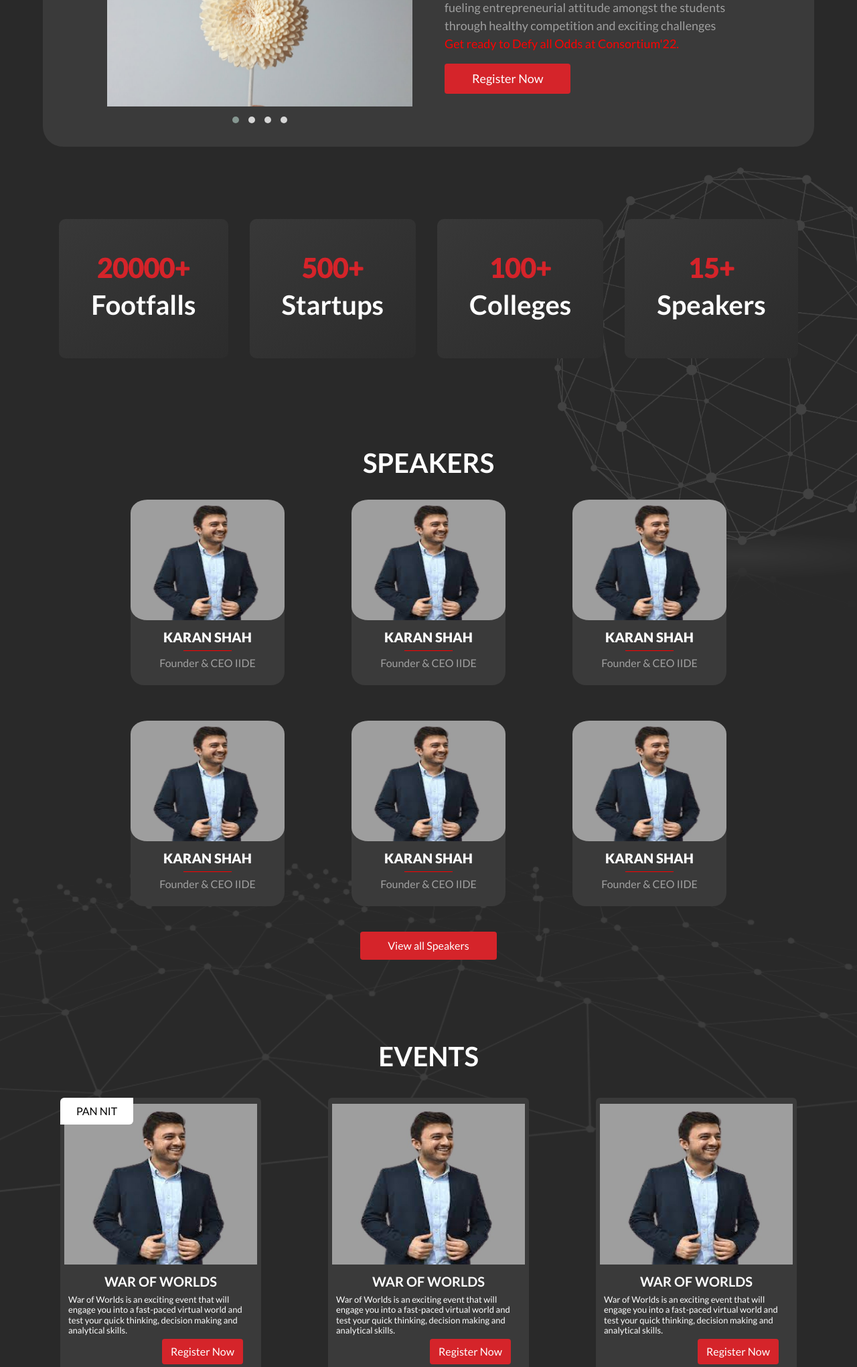
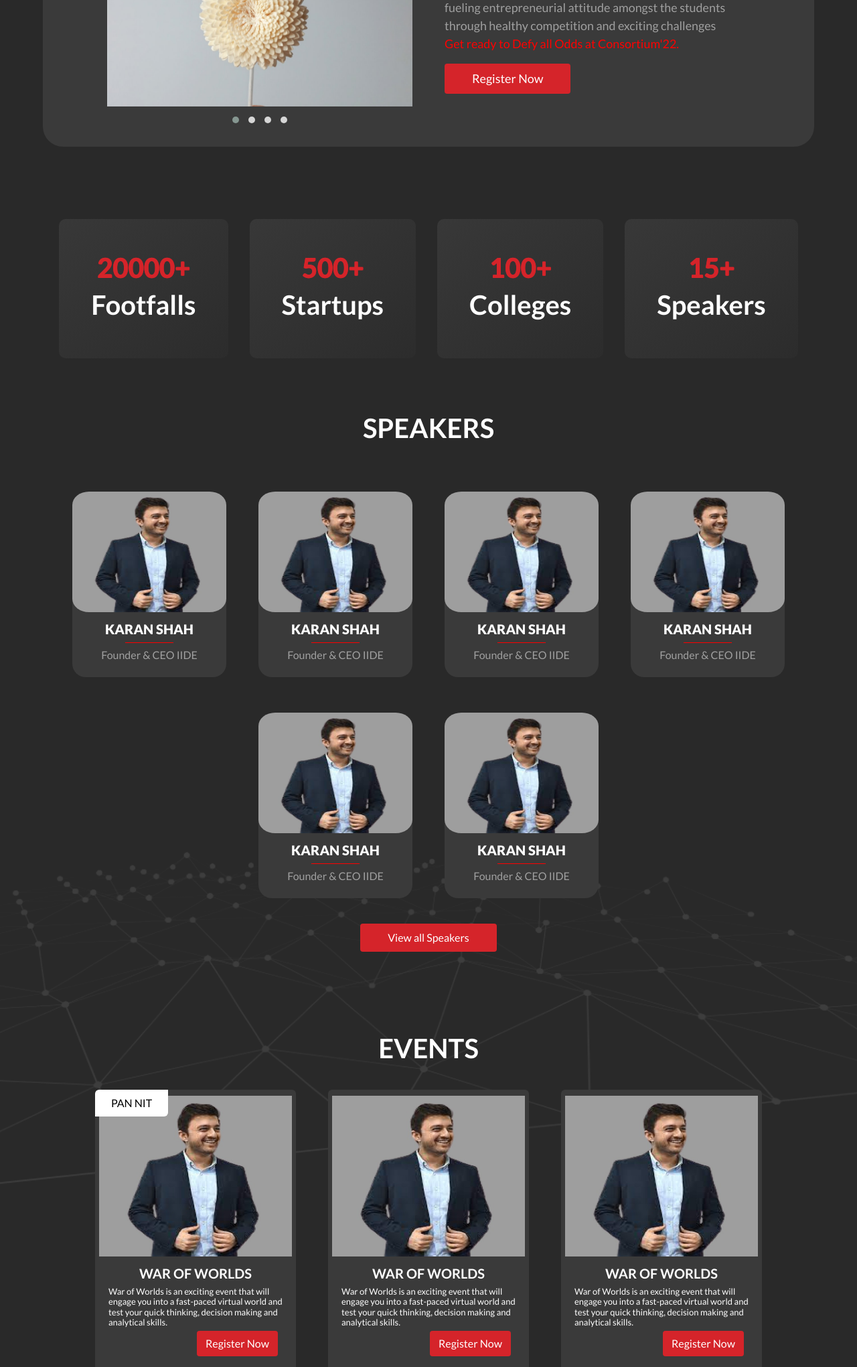
Before and after one commit to asachkahitari/consortium2022, a PHP site: page / in a window 1280 px wide. Shown: the part 888-2929 px from the top of the page at 67% size. Run offline with PHP 8.4, Linux system fonts and the light colour scheme.

Commit message:
Update index.php

```diff
--- a/index.php
+++ b/index.php
@@ -71,68 +71,68 @@
 
 
     <!-- STATS CARDS  -->
-    <div class="row align-items-center " style="margin: 100px 0;">
-        <div class="col-12 col-md-6 col-lg-3 stats p-5 my-2 mx-3">
-            <h1>20000+</h1>
+    <div class="row align-items-center " style="margin-top: 100px;">
+        <div class="col-12 col-md-6 col-lg-3 stats p-5 my-2 mx-3" id="counter">
+            <h1><span class="counter-value" data-count="20000"></span><span>+</span></h1>
             <h2>Footfalls</h2>
         </div>
-        <div class="col-12 col-md-6 col-lg-3 stats p-5 my-2 mx-3">
-            <h1>500+</h1>
+        <div class="col-12 col-md-6 col-lg-3 stats p-5 my-2 mx-3" id="counter">
+          <h1><span class="counter-value" data-count="500"></span><span>+</span></h1>
             <h2>Startups</h2>
         </div>
-        <div class="col-12 col-md-6 col-lg-3 stats p-5 my-2 mx-3">
-            <h1>100+</h1>
+        <div class="col-12 col-md-6 col-lg-3 stats p-5 my-2 mx-3" id="counter">
+          <h1><span class="counter-value" data-count="100"></span><span>+</span></h1>
             <h2>Colleges</h2>
         </div>
-        <div class="col-12 col-md-6 col-lg-3 stats p-5 my-2 mx-3">
-            <h1>15+</h1>
+        <div class="col-12 col-md-6 col-lg-3 stats p-5 my-2 mx-3" id="counter">
+          <h1><span class="counter-value" data-count="15"></span><span>+</span></h1>
             <h2>Speakers</h2>
         </div>
     </div>
 
-    <span><img class="hexa" src="img/hex.png" alt=""></span>
+    <marquee direction="left" class="hexa" scrollamount="10" scrolldelay="60" ><img class="" src="img/hex.png" alt=""></marquee>
 
     <!-- SPEAKERS CARDS -->
     <section id="speakers">
-    <h1 class="text-white text-center" style="font-weight: bold; ">SPEAKERS</h1>
+    <h1 class="text-white text-center my-5" style="font-weight: bold; ">SPEAKERS</h1>
 
     <div class="row align-items-center text-center mx-auto" >
-        <div class="col-12 col-md-6 col-lg-4 speakercard">
+        <div class="col-12 col-md-6 col-lg-4 speakercard mx-4">
           <img src="img/karan.jpg" alt="">
           <h5 class="mt-2">KARAN SHAH</h5>
             <hr style="width:35%;height:1.5px;color:red;opacity:1;margin:auto;">
             <h6 class="my-2 pb-3 desig">Founder & CEO IIDE</h6>
         </div>
 
-        <div class="col-12 col-md-6 col-lg-4 speakercard">
+        <div class="col-12 col-md-6 col-lg-4 speakercard mx-4">
             <img src="img/karan.jpg" alt="">
             <h5 class="mt-2">KARAN SHAH</h5>
               <hr style="width:35%;height:1.5px;color:red;opacity:1;margin:auto;">
               <h6 class="my-2 desig pb-3">Founder & CEO IIDE</h6>
           </div>
 
-          <div class="col-12 col-md-6 col-lg-4 speakercard">
+          <div class="col-12 col-md-6 col-lg-4 speakercard mx-4">
             <img src="img/karan.jpg" alt="">
             <h5 class="mt-2">KARAN SHAH</h5>
               <hr style="width:35%;height:1.5px;color:red;opacity:1;margin:auto;">
               <h6 class="my-2 desig pb-3">Founder & CEO IIDE</h6>
           </div>
 
-          <div class="col-12 col-md-6 col-lg-4 speakercard">
+          <div class="col-12 col-md-6 col-lg-4 speakercard mx-4">
             <img src="img/karan.jpg" alt="">
             <h5 class="mt-2">KARAN SHAH</h5>
               <hr style="width:35%;height:1.5px;color:red;opacity:1;margin:auto;">
               <h6 class="my-2 desig pb-3">Founder & CEO IIDE</h6>
           </div>
 
-          <div class="col-12 col-md-6 col-lg-4 speakercard">
+          <div class="col-12 col-md-6 col-lg-4 speakercard mx-4">
             <img src="img/karan.jpg" alt="">
             <h5 class="mt-2">KARAN SHAH</h5>
               <hr style="width:35%;height:1.5px;color:red;opacity:1;margin:auto;">
               <h6 class="my-2 desig pb-3">Founder & CEO IIDE</h6>
           </div>
 
-          <div class="col-12 col-md-6 col-lg-4 speakercard">
+          <div class="col-12 col-md-6 col-lg-4 speakercard mx-4">
             <img src="img/karan.jpg" alt="">
             <h5 class="mt-2">KARAN SHAH</h5>
               <hr style="width:35%;height:1.5px;color:red;opacity:1;margin:auto;">
@@ -152,66 +152,69 @@
     <section id="events">
     <h1 class="text-white text-center mt-5" style="font-weight: bold;" >EVENTS</h1>
     <div class="row align-items-center text-center mx-0 mb-3 text-white">
-        <div class="col-12 col-md-6 col-lg-4 eventcard">
+        <div class="col-12 col-md-6 col-lg-4 eventcard mx-4">
             <span class="tag px-4 py-2">PAN NIT</span>
             <img src="img/karan.jpg" alt="">
             <h5 class="mt-2" style="font-weight: bold;">WAR OF WORLDS</h5>
-              <h6 class="mt-2 pb-3 text-white text-left desc">War of Worlds is an exciting event that will engage you into a fast-paced virtual world and test your quick thinking, decision making and analytical skills.</h6>
+              <h6 class="mt-2 mx-2 pb-3 text-white text-left desc ">War of Worlds is an exciting event that will engage you into a fast-paced virtual world and test your quick thinking, decision making and analytical skills.</h6>
               <div class="col-md-12 text-right mb-5 mt-2">
                 <a href="" target="_blank"><button type="button" class="btn btn4">Register Now</button></a>
             </div>
           </div>
 
-          <div class="col-12 col-md-6 col-lg-4 eventcard">
+          <div class="col-12 col-md-6 col-lg-4 eventcard mx-4">
             <!-- <span class="tag px-4 py-2">PAN NIT</span> -->
             <img src="img/karan.jpg" alt="">
             <h5 class="mt-2" style="font-weight: bold;">WAR OF WORLDS</h5>
-              <h6 class="mt-2 pb-3 text-white text-left desc">War of Worlds is an exciting event that will engage you into a fast-paced virtual world and test your quick thinking, decision making and analytical skills.</h6>
+              <h6 class="mt-2 pb-3 mx-2 text-white text-left desc">War of Worlds is an exciting event that will engage you into a fast-paced virtual world and test your quick thinking, decision making and analytical skills.</h6>
               <div class="col-md-12 text-right mb-5 mt-2">
                 <a href="" target="_blank"><button type="button" class="btn btn4">Register Now</button></a>
             </div>
           </div>
 
-          <div class="col-12 col-md-6 col-lg-4 eventcard">
+          <div class="col-12 col-md-6 col-lg-4 eventcard mx-4">
             <!-- <span class="tag px-4 py-2">PAN NIT</span> -->
             <img src="img/karan.jpg" alt="">
             <h5 class="mt-2" style="font-weight: bold;">WAR OF WORLDS</h5>
-              <h6 class="mt-2 pb-3 text-white text-left desc">War of Worlds is an exciting event that will engage you into a fast-paced virtual world and test your quick thinking, decision making and analytical skills.</h6>
+              <h6 class="mt-2 pb-3 mx-2 text-white text-left desc">War of Worlds is an exciting event that will engage you into a fast-paced virtual world and test your quick thinking, decision making and analytical skills.</h6>
               <div class="col-md-12 text-right mb-5 mt-2">
                 <a href="" target="_blank"><button type="button" class="btn btn4">Register Now</button></a>
             </div>
           </div>
 
-          <div class="col-12 col-md-6 col-lg-4 eventcard">
+          <div class="col-12 col-md-6 col-lg-4 eventcard mx-4">
             <span class="tag px-4 py-2">PAN NIT</span>
             <img src="img/karan.jpg" alt="">
             <h5 class="mt-2" style="font-weight: bold;">WAR OF WORLDS</h5>
-              <h6 class="mt-2 pb-3 text-white text-left desc">War of Worlds is an exciting event that will engage you into a fast-paced virtual world and test your quick thinking, decision making and analytical skills.</h6>
+              <h6 class="mt-2 pb-3 mx-2 text-white text-left desc">War of Worlds is an exciting event that will engage you into a fast-paced virtual world and test your quick thinking, decision making and analytical skills.</h6>
               <div class="col-md-12 text-right mb-5 mt-2">
                 <a href="" target="_blank"><button type="button" class="btn btn4">Register Now</button></a>
             </div>
           </div>
 
-          <div class="col-12 col-md-6 col-lg-4 eventcard">
+          <div class="col-12 col-md-6 col-lg-4 eventcard mx-4">
             <!-- <span class="tag px-4 py-2">PAN NIT</span> -->
             <img src="img/karan.jpg" alt="">
             <h5 class="mt-2" style="font-weight: bold;">WAR OF WORLDS</h5>
-              <h6 class="mt-2 pb-3 text-white text-left desc">War of Worlds is an exciting event that will engage you into a fast-paced virtual world and test your quick thinking, decision making and analytical skills.</h6>
+              <h6 class="mt-2 pb-3 mx-2 text-white text-left desc">War of Worlds is an exciting event that will engage you into a fast-paced virtual world and test your quick thinking, decision making and analytical skills.</h6>
               <div class="col-md-12 text-right mb-5 mt-2">
                 <a href="" target="_blank"><button type="button" class="btn btn4">Register Now</button></a>
             </div>
           </div>
 
-          <div class="col-12 col-md-6 col-lg-4 eventcard">
+          <div class="col-12 col-md-6 col-lg-4 eventcard mx-4">
             <!-- <span class="tag px-4 py-2">PAN NIT</span> -->
             <img src="img/karan.jpg" alt="">
             <h5 class="mt-2" style="font-weight: bold;">WAR OF WORLDS</h5>
-              <h6 class="mt-2 pb-3 text-white text-left desc">War of Worlds is an exciting event that will engage you into a fast-paced virtual world and test your quick thinking, decision making and analytical skills.</h6>
+              <h6 class="mt-2 pb-3 mx-2 text-white text-left desc">War of Worlds is an exciting event that will engage you into a fast-paced virtual world and test your quick thinking, decision making and analytical skills.</h6>
               <div class="col-md-12 text-right mb-5 mt-2">
                 <a href="" target="_blank"><button type="button" class="btn btn4">Register Now</button></a>
             </div>
           </div>
     </div>
+    <div class="col-md-12 text-center mt-2 mb-5 px-5">
+      <a href="events.php" target="_blank"><button type="button" class="btn btn3">View all Events</button></a>
+  </div>
 </section>
 
 <span><img class="wire" src="img/wireframe2.png" alt="" height="700px"></span>
```
